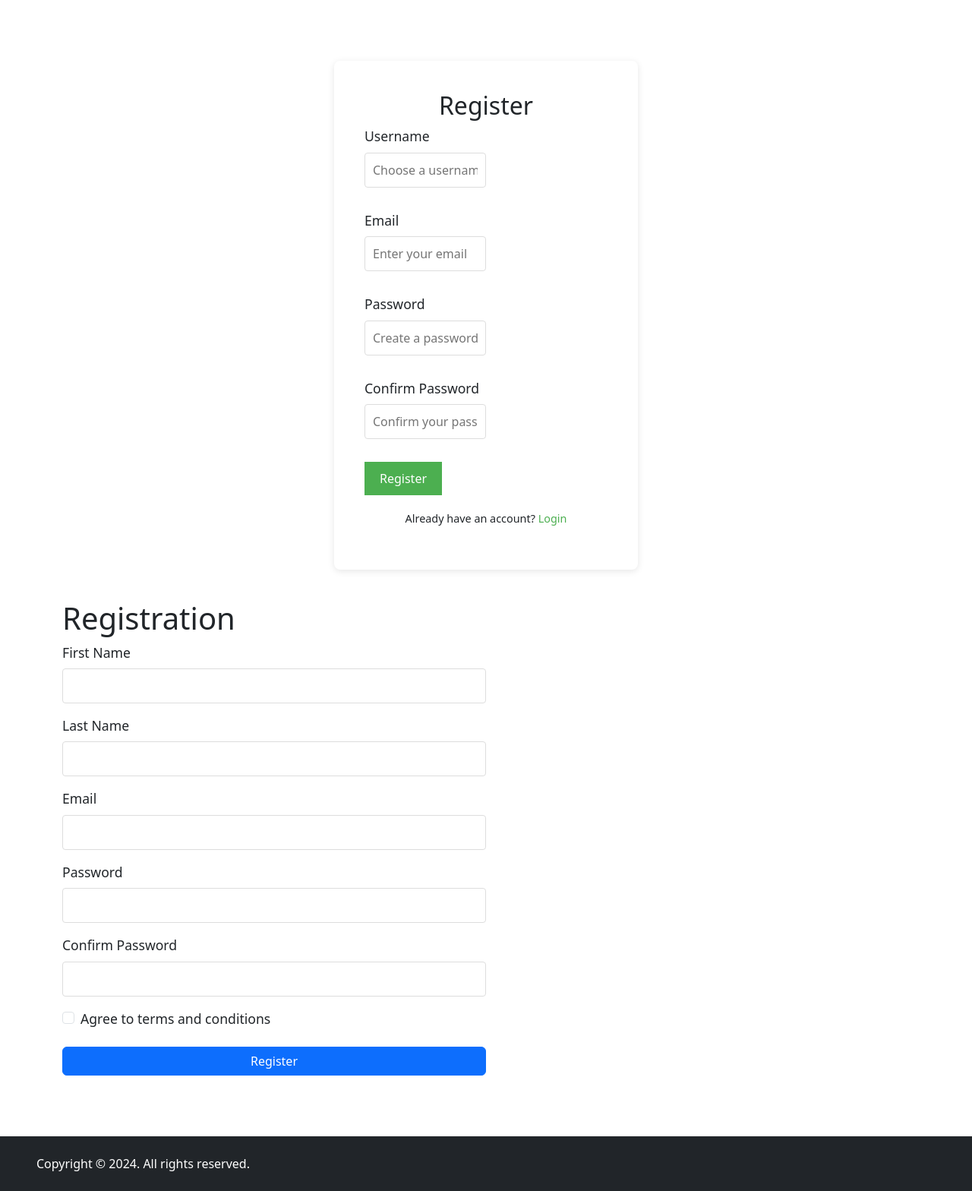
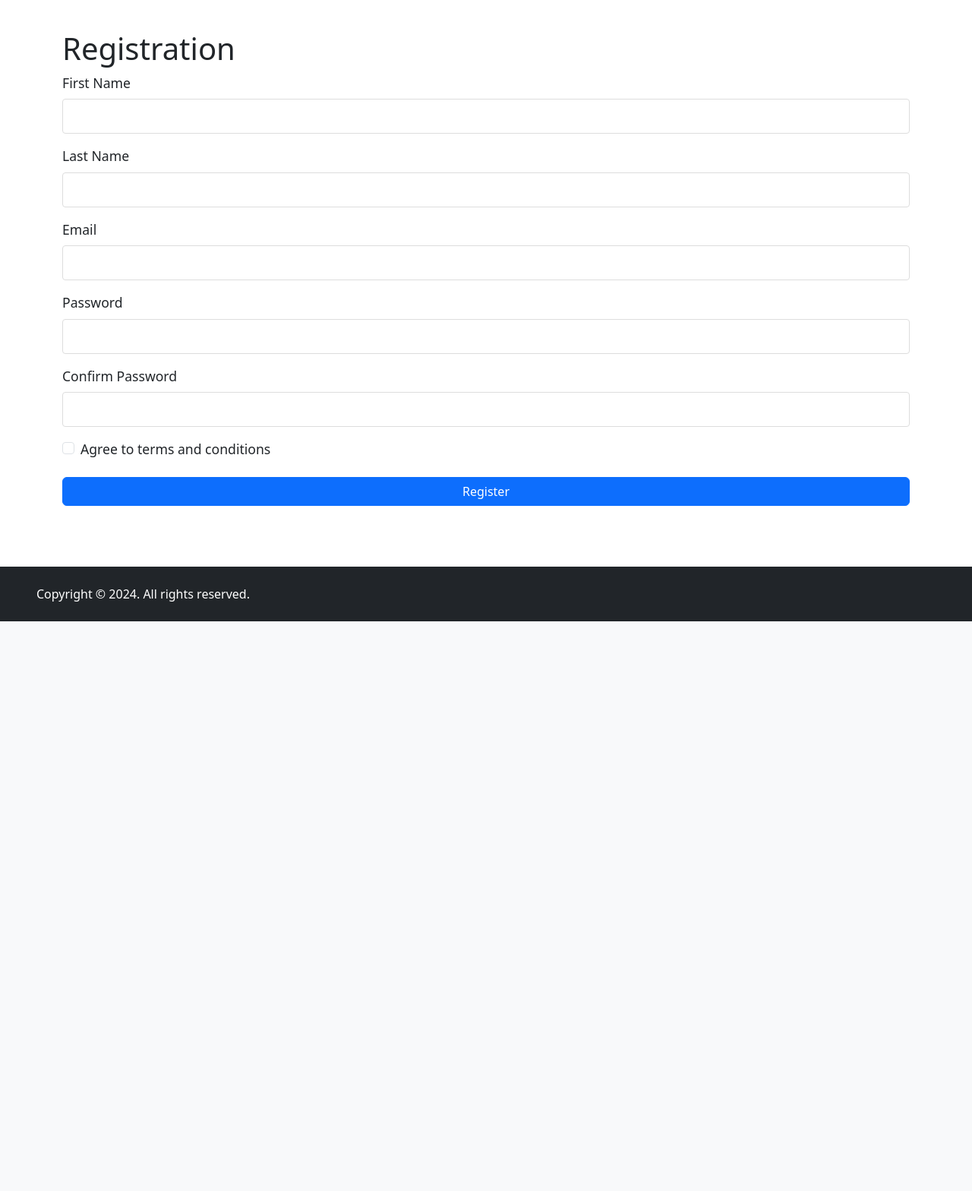
Before and after one commit to Odys6x/DataBase, a Flask app: page /register in a window 1280 px wide. Shown: the part 56-1624 px from the top of the page at 76% size. After the commit the page ends 874 px from the top, so only its background shows below. Run offline with Flask 3, Linux system fonts and the light colour scheme; some libraries are stand-ins or nearby versions.

Commit message:
update merge

```diff
--- a/static/css/style.css
+++ b/static/css/style.css
@@ -84,19 +60,6 @@ h2 {
     text-align: center;
 }
 
-.login-container p {
-    margin-top: 20px; /* Adds space between the form and the sign-up prompt */
-    font-size: 0.9em;
-}
-
-.login-container a {
-    color: #4CAF50;
-    text-decoration: none;
-}
-
-.login-container a:hover {
-    text-decoration: underline;
-}
 
 /* Form Styles */
 .form-group {
@@ -118,18 +81,22 @@ input[type="text"], input[type="password"] {
     font-size: 1em;
 }
 
-/* Style the submit button */
 button {
+    /*width: 100%;
+    padding: 10px;*/
     background-color: #4CAF50;
     color: white;
     border: none;
     border-radius: 4px;
-    padding: 10px 20px;
     font-size: 1.2em;
     cursor: pointer;
-    margin-bottom: 10px;
 }
 
+/*button:hover {
+    background-color: #45a049;
+}*/
+
+/* Footer styles */
 footer {
     background-color: #333;
     color: white;
@@ -159,156 +130,9 @@ footer {
 #center {
     text-align: center;
     margin-bottom: 50px;
-    font-family: "Righteous";
-    font-weight: 400;
-    font-style: normal;
 }
 
-.review {
+.card a {
+    text-decoration: none;
     text-align: center;
 }
-
-#desc {
-  font-family: "Sawarabi Gothic";
-  font-weight: 400;
-  font-style: normal;
-}
-
-.card {
-    height: 400px; /* Adjusted height for the card */
-    display: flex;
-    flex-direction: column;
-}
-
-.card-img-top {
-    height: 400px; /* Fixed height for the image */
-    object-fit: cover; /* Ensures the image covers the entire area without distortion */
-}
-
-.card-body {
-    flex-grow: 1; /* Ensures the card body expands to fill available space */
-    overflow: hidden; /* Prevents overflowing content */
-}
-
-/* Center the form but left-align the form content */
-.form-container {
-    display: flex;
-    justify-content: center;  /* Center horizontally */
-    margin-top: 20px;  /* Add some space from the top */
-    margin-bottom: 20px; /* Add some space from the bottom */
-}
-
-form {
-    width: 50%;  /* Set a width for the form */
-    text-align: left;  /* Ensure content is left-aligned */
-}
-
-/* Adjust form inputs and buttons */
-.form-group input,
-.form-group textarea {
-    width: 100%;  /* Full width inputs */
-    padding: 10px;
-    margin-bottom: 10px;
-    border: 1px solid #ddd;
-    border-radius: 4px;
-    font-size: 1em;
-}
-
-/* Style the heading above the form */
-h3 {
-    text-align: left;
-    font-size: 1.8em;
-    margin-bottom: 20px;
-}
-
-/* Styles for the login form */
-.login-form {
-    padding: 30px;
-    background-color: #fff;
-    border-radius: 10px;
-    box-shadow: 0 4px 12px rgba(0, 0, 0, 0.1);
-}
-
-.login-form .form-label {
-    font-size: 1.1em;
-    font-weight: bold;
-}
-
-.login-form .form-control {
-    border: 1px solid #ddd;
-    border-radius: 5px;
-    padding: 15px;
-    font-size: 1.1em;
-}
-
-.login-form .btn {
-    background-color: #4CAF50;
-    color: #fff;
-    padding: 12px 30px;
-    border-radius: 5px;
-    font-size: 1.2em;
-    transition: background-color 0.3s ease;
-}
-
-.login-form .btn:hover {
-    background-color: #45a049;
-}
-
-.login-form p {
-    margin-top: 20px;
-    font-size: 1.1em;
-}
-
-/* Custom container for the login page */
-.h-custom {
-    height: 100vh; /* Full viewport height */
-    padding: 50px 20px; /* Add more spacing */
-    background-color: #f2f2f2; /* Light background color */
-}
-
-/* Center the form on small screens */
-@media (max-width: 768px) {
-    .h-custom {
-        padding: 20px;
-    }
-
-    .login-form {
-        padding: 20px;
-    }
-
-    .login-form .form-control {
-        padding: 10px;
-    }
-}
-
-/* Center the form but left-align the content */
-.form-wrapper {
-    display: flex;
-    justify-content: center;
-    align-items: center;
-    min-height: 50vh;
-}
-
-#accountForm {
-    width: 60%;
-    text-align: left;
-    background-color: #fff;
-    padding: 30px;
-    border-radius: 10px;
-    box-shadow: 0 4px 12px rgba(0, 0, 0, 0.1);
-}
-
-/* Align the buttons for editing and saving */
-#editButton, #saveButton {
-    margin-top: 20px;
-    padding: 10px 20px;
-    background-color: #4CAF50;
-    color: white;
-    border: none;
-    border-radius: 5px;
-    cursor: pointer;
-}
-
-#editButton:hover, #saveButton:hover {
-    background-color: #45a049;
-}
--- a/templates/register.html
+++ b/templates/register.html
@@ -1,31 +1,5 @@
 {% extends 'base.html' %}
-
 {% block body %}
-    <div class="login-container">
-        <h2>Register</h2>
-        <form action="/register" method="POST">
-            <div class="form-group">
-                <label for="username">Username</label>
-                <input type="text" id="username" name="username" placeholder="Choose a username" required>
-            </div>
-            <div class="form-group">
-                <label for="email">Email</label>
-                <input type="email" id="email" name="email" placeholder="Enter your email" required>
-            </div>
-            <div class="form-group">
-                <label for="password">Password</label>
-                <input type="password" id="password" name="password" placeholder="Create a password" required>
-            </div>
-            <div class="form-group">
-                <label for="confirm-password">Confirm Password</label>
-                <input type="password" id="confirm-password" name="confirm-password" placeholder="Confirm your password" required>
-            </div>
-            <button type="submit">Register</button>
-        </form>
-        <!-- Link back to Login Page -->
-        <p>Already have an account? <a href="/login">Login</a></p>
-    </div>
-
  <main class="container">
  <h1>Registration</h1>
  <form method="POST" action="{{ url_for('register') }}">
```
Also changed, not shown: other parts of static/css/style.css (+9 -29 lines).
